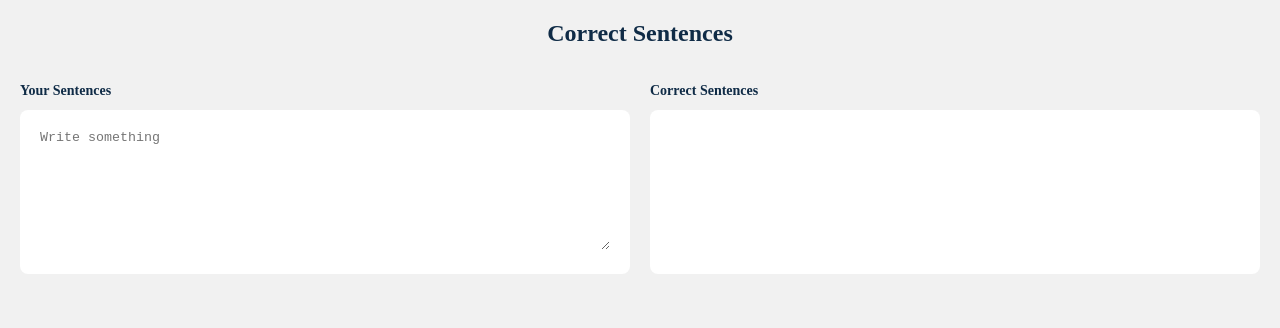
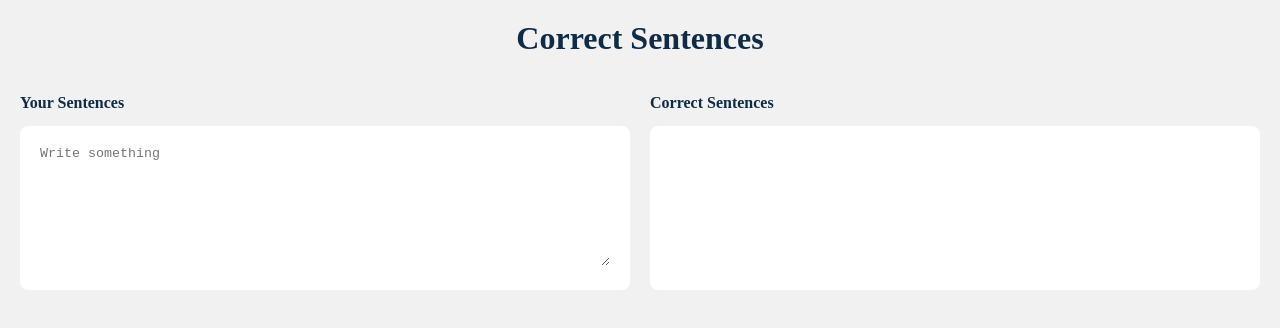
Before and after one commit to YeonsuBaek/learning-english, a Next.js app in the folder application/: page / in a window 1280 px wide. Shown: the top 328 px of the page. Built offline with nearby package versions, Linux system fonts and the light colour scheme.

Commit message:
style: 타이틀과 헤더 반응형에 따라 폰트 사이즈 변경

```diff
--- a/application/styles/header.module.css
+++ b/application/styles/header.module.css
@@ -5,3 +5,9 @@
   font-weight: 700;
   text-align: center;
 }
+
+@media screen and (min-width: 640px) {
+  .header {
+    font-size: 32px;
+  }
+}
--- a/application/styles/title.module.css
+++ b/application/styles/title.module.css
@@ -3,3 +3,9 @@
   font-size: 14px;
   font-weight: 700;
 }
+
+@media screen and (min-width: 640px) {
+  .title {
+    font-size: 16px;
+  }
+}
```
